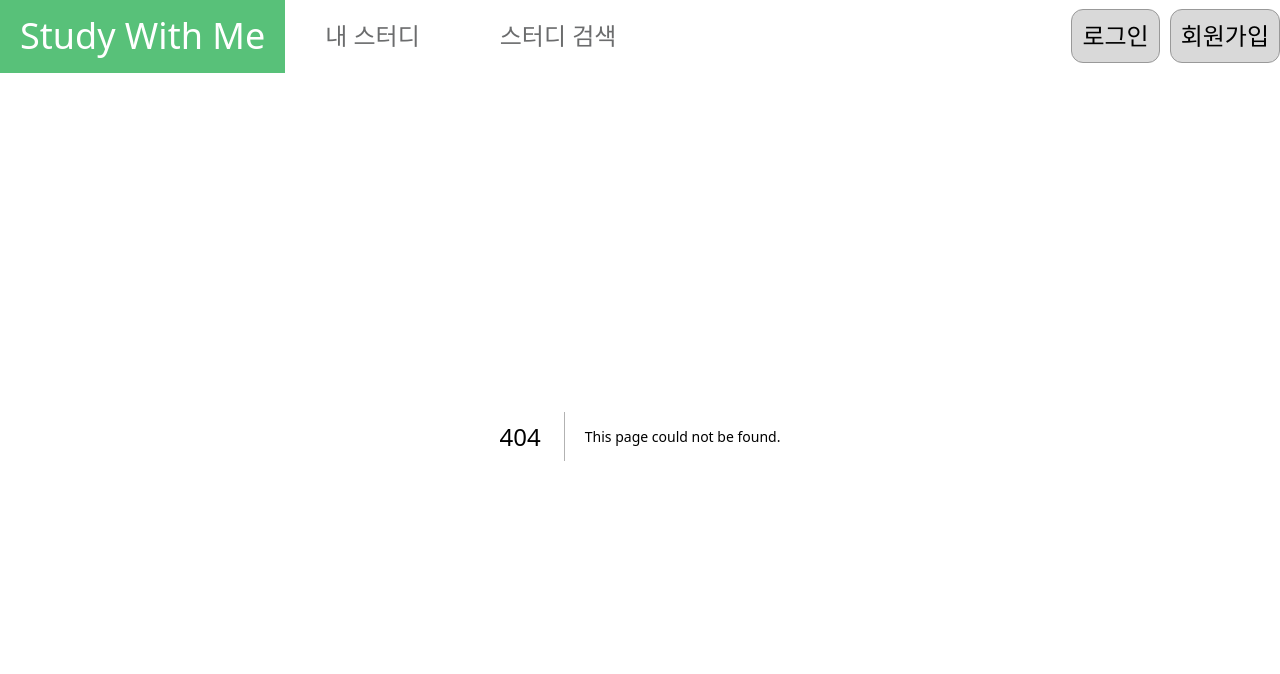
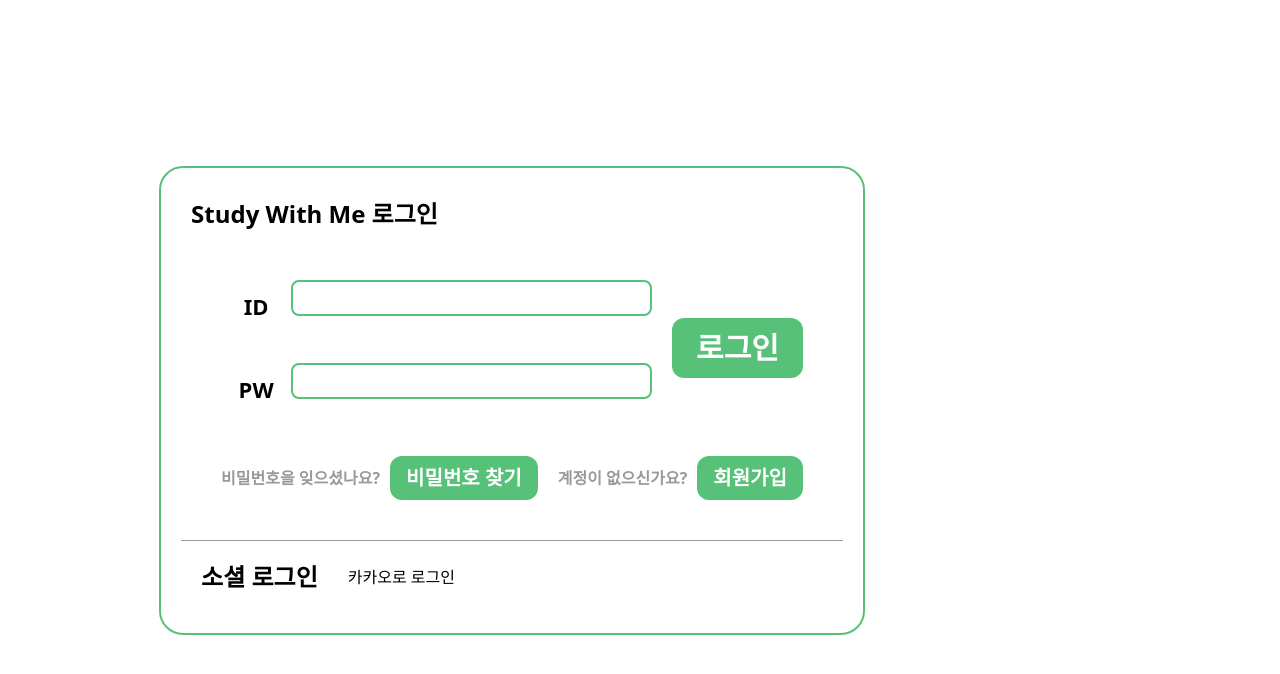
Before and after one commit to Team-Do-Nothing/swithme-frontend, a Next.js app: page /signin in a window 1280 px wide. Before the commit this address had no page. Shown: the top 674 px of the page. Built offline with nearby package versions, Linux system fonts and the light colour scheme.

Commit message:
[feat] #5 init SignIn Page & kakao login

```diff
--- a/package.json
+++ b/package.json
@@ -14,6 +14,7 @@
     "@types/react": "18.2.21",
     "@types/react-dom": "18.2.7",
     "autoprefixer": "10.4.15",
+    "axios": "^1.5.1",
     "eslint": "8.49.0",
     "eslint-config-next": "13.4.19",
     "next": "13.4.19",
--- /dev/null
+++ b/src/app/(auth)/signin/page.tsx
@@ -0,0 +1,71 @@
+'use client'
+
+import Button from "@/components/Button";
+import Input from "@/components/Input";
+import { FormEventHandler } from "react";
+
+const SignIn = () => {
+
+  const handleSubmit : FormEventHandler = (e) => {
+    e.preventDefault();
+  }
+
+  return (
+    <div className="flex justify-center items-center self-stretch flex-grow-0 flex-shrink-0 w-full max-w-5xl h-full min-h-full overflow-hidden px-2.5 py-5">
+      <div className="flex flex-col justify-start items-center flex-grow-0 flex-shrink-0 overflow-hidden p-5 rounded-3xl border-2 border-primary-100">
+        <div className="flex flex-col justify-start items-center flex-grow-0 flex-shrink-0 overflow-hidden gap-2.5 p-2.5 border-t-0 border-r-0 border-b border-l-0 border-[#999]">
+          <h1 className="text-2xl font-semibold w-full text-start"> Study With Me 로그인 </h1>
+          <div className="w-full flex justify-center items-start flex-grow-0 flex-shrink-0 overflow-hidden gap-2.5 p-2.5">
+            <div className="flex flex-col justify-start items-center flex-grow-0 flex-shrink-0 overflow-hidden gap-2.5 p-2.5">
+              <form onSubmit={handleSubmit} className="flex justify-between items-center flex-grow-0 flex-shrink-0 overflow-hidden gap-2.5 p-2.5 w-full">
+                <div className="flex flex-col w-full h-fit gap-2.5">
+                  <div className="flex justify-center items-start flex-grow-0 flex-shrink-0 overflow-hidden gap-2.5 p-2.5 w-full">
+                    <label htmlFor="id" className="flex flex-col justify-start items-center flex-grow-0 flex-shrink-0 w-[50px] relative overflow-hidden gap-2.5 py-2.5 text-[22px] font-semibold">
+                      ID
+                    </label>
+                    <Input id="id" name="id" className="w-full" />
+                  </div>
+                  <div className="flex justify-center items-start flex-grow-0 flex-shrink-0 overflow-hidden gap-2.5 p-2.5 w-full">
+                    <label htmlFor="id" className="flex flex-col justify-start items-center flex-grow-0 flex-shrink-0 w-[50px] relative overflow-hidden gap-2.5 py-2.5 text-[22px] font-semibold">
+                      PW
+                    </label>
+                    <Input id="pw" name="pw" type="password" className="w-full" />
+                  </div>
+                </div>
+                <Button size="lg">로그인</Button>
+              </form>
+              <div className="flex justify-between items-center self-stretch flex-grow-0 flex-shrink-0 overflow-hidden">
+                <div className="flex justify-center items-center flex-grow-0 flex-shrink-0 relative overflow-hidden gap-2.5 p-2.5">
+                  <p className="flex-grow-0 flex-shrink-0 text-base font-semibold text-left text-[#999]">
+                    비밀번호을 잊으셨나요?
+                  </p>
+                  <Button>비밀번호 찾기</Button>
+                </div>
+                <div className="flex justify-center items-center flex-grow-0 flex-shrink-0 relative overflow-hidden gap-2.5 p-2.5">
+                  <p className="flex-grow-0 flex-shrink-0 text-base font-semibold text-left text-[#999]">
+                    계정이 없으신가요?
+                  </p>
+                  <Button>회원가입</Button>
+                </div>
+              </div>
+            </div>
+          </div>
+        </div>
+        <div className="flex justify-start items-center self-stretch flex-grow-0 flex-shrink-0 overflow-hidden gap-2.5 p-2.5">
+          <div className="flex flex-col justify-start items-center flex-grow-0 flex-shrink-0 relative overflow-hidden gap-2.5 p-2.5">
+            <p className="flex-grow-0 flex-shrink-0 text-2xl font-semibold text-left text-black">
+              소셜 로그인
+            </p>
+          </div>
+          <div className="flex flex-col justify-start items-center flex-grow-0 flex-shrink-0 overflow-hidden gap-2.5 p-2.5">
+            <div onClick={()=>{fetch("/signin/social/api").then(res=>res.json()).then(data=>{window.location.href=data.url})}} className="cursor-pointer">
+              카카오로 로그인
+            </div>
+          </div>
+        </div>
+      </div>
+    </div>
+  )
+}
+
+export default SignIn;
--- /dev/null
+++ b/src/app/(auth)/signin/social/api/route.ts
@@ -0,0 +1,7 @@
+import { redirect } from "next/navigation";
+import { NextResponse } from "next/server";
+
+export const GET = (request:Request) => {
+  console.log("api call!");
+  return(Response.json({url:`https://kauth.kakao.com/oauth/authorize?client_id=${process.env.NEXT_PUBLIC_KAKAO_API_KEY}&redirect_uri=${process.env.NEXT_PUBLIC_KAKAO_SIGN_IN_REDIRECT_URI}&response_type=code`}));
+}
--- /dev/null
+++ b/src/app/(auth)/signin/social/kakao/api/route.ts
@@ -0,0 +1,24 @@
+import axios from "axios";
+
+export const GET = async (response: Response) => {
+  const { searchParams } = new URL(response.url);
+  const code = searchParams.get("code");
+
+  return axios.post("https://kauth.kakao.com/oauth/token", {
+    grant_type: "authorization_code",
+    client_id: process.env.NEXT_PUBLIC_KAKAO_API_KEY,
+    redirect_uri: process.env.NEXT_PUBLIC_KAKAO_SIGN_IN_REDIRECT_URI,
+    code
+  }, {
+    headers: {
+      "Content-type": "application/x-www-form-urlencoded",
+      "charset": "utf-8"
+    }
+  }).then(res=>{
+    const data = res.data;
+    axios.post(`${process.env.NEXT_PUBLIC_SERVER_URI}`,data);
+    return Response.json({data});
+  }).catch(err=>{
+    console.log(err);
+  })
+}
--- /dev/null
+++ b/src/app/(auth)/signin/social/kakao/page.tsx
@@ -0,0 +1,22 @@
+'use client'
+
+import { useSearchParams } from "next/navigation";
+import { useEffect } from "react";
+
+const KakaoLogin = () => {
+
+  const searchParams = useSearchParams();
+
+  useEffect(()=>{
+    const code =searchParams.get("code");
+    console.log(code);
+    fetch(`/signin/social/kakao/api?code=${code}`).then(res=>res.json()).then(data=>{console.log(data)});
+  }, [])
+
+  return(
+    <>
+    </>
+  )
+}
+
+export default KakaoLogin;
```
Also changed, not shown: 1 other file (tests, documents, lock files or other folders).
